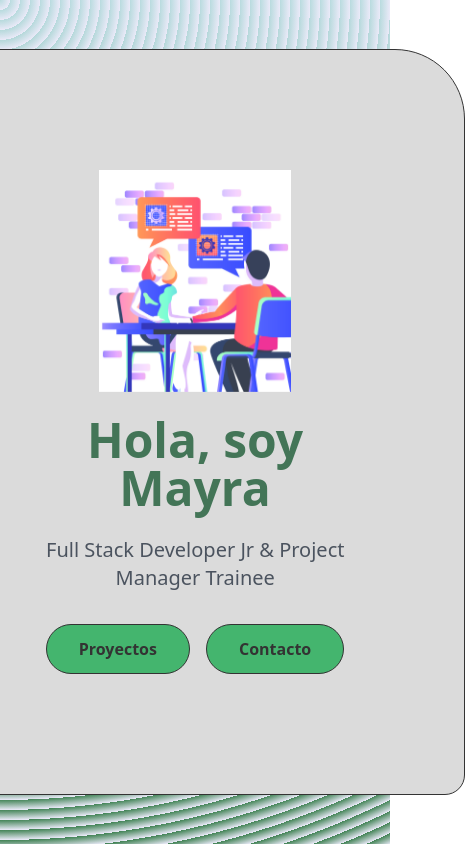
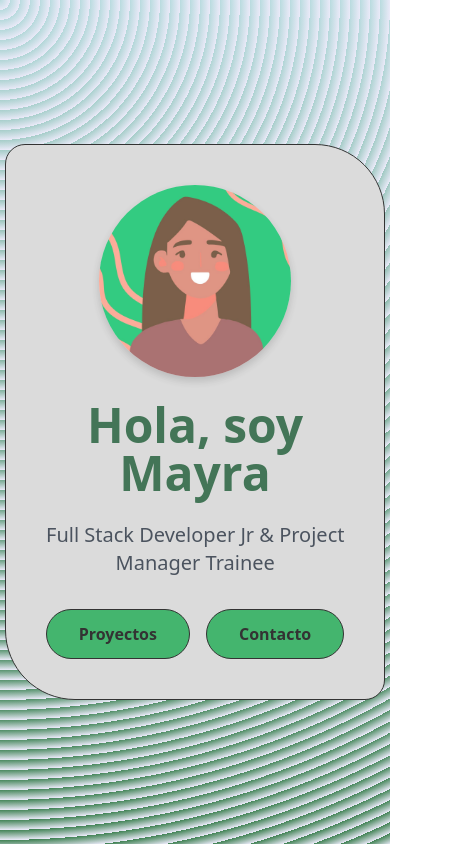
Before and after one commit to MayradelvGonzalez/PortfolioMay, a React (Create React App) app: page / in a window 390 px wide. Shown: the top 846 px of the page, 465 px wide, since content can reach past the window. Built offline with nearby package versions, Linux system fonts and the light colour scheme.

Commit message:
acomodandoElementos

```diff
--- a/src/components/ContactSection.js
+++ b/src/components/ContactSection.js
@@ -12,7 +12,7 @@ const ContactSection = forwardRef((_, ref) => {
   const handleScroll = () => {
     if (titleRef.current) {
       const rect = titleRef.current.getBoundingClientRect();
-      // Verificamos si el elemento está dentro de la ventana visible
+
       const isCurrentlyVisible = rect.top < window.innerHeight && rect.bottom >= 0;
       setIsVisible(isCurrentlyVisible);
     }
@@ -33,7 +33,7 @@ const ContactSection = forwardRef((_, ref) => {
     >
       <div className="container mx-auto px-4 max-w-4xl">
         <h2
-          ref={titleRef} // Asignamos la referencia al h2
+          ref={titleRef}
           className={`text-3xl font-bold text-green-800 mb-12 text-center ${
             isVisible ? 'animate__animated animate__rubberBand animate__slow' : ''
           }`}
@@ -63,12 +63,12 @@ const ContactSection = forwardRef((_, ref) => {
 });
 
 const Footer = () => (
-  <footer className="bg-gray-200 py-4 text-center text-gray-600">
+  <footer className="bg-gray-300 py-1 text-center text-gray-600">
     <button
       onClick={() => window.scrollTo({ top: 0, behavior: 'smooth' })}
-      className="bg-green-600 text-white font-bold py-2 px-6 rounded-full shadow-md hover:bg-green-700 focus:outline-none focus:ring-2 focus:ring-green-500 animate__animated animate__fadeIn"
+      className="bg-green-500 text-black font-semibold py-2 px-4 rounded-full shadow-md hover:bg-green-800 focus:outline-none focus:ring-2 focus:ring-green-800 animate__animated animate__fadeIn"
     >
-      🔼
+      Volver al Inicio🔼
     </button>
 
   </footer>
--- a/src/components/HeroSection.js
+++ b/src/components/HeroSection.js
@@ -1,5 +1,5 @@
 import React, { useRef, useEffect, useState } from 'react';
-import remoteWorkGraphic from '../imagen.png';
+import remoteWorkGraphic from '../avatarImg.jpg';
 import 'animate.css';
 
 const HeroSection = ({ scrollToContact }) => {
@@ -67,8 +67,8 @@ const HeroSection = ({ scrollToContact }) => {
       ref={sectionRef}
     >
       <div
-        className="flex flex-col md:flex-row items-center justify-center max-w-5xl"
-        style={{ backgroundColor: 'lightgray', padding: '120px', borderRadius: '20px 70px', border: '1px black solid' }}
+        className="flex flex-col md:flex-row items-center justify-center max-w-2xl"
+        style={{ backgroundColor: 'lightgray', padding: '40px', margin:'50px', borderRadius: '20px 70px', border: '1px black solid' }}
       >
         {/* Imagen a la izquierda */}
         <img
@@ -76,6 +76,7 @@ const HeroSection = ({ scrollToContact }) => {
           src={remoteWorkGraphic}
           alt="Ilustración de trabajo remoto o diseño"
           className="w-48 h-auto mb-6 md:mb-0 md:mr-6"
+          style={{ borderRadius: '50%', boxShadow: '0 4px 8px rgba(0, 0, 0, 0.2)' }}
         />
 
         {/* Contenido de texto a la derecha */}
```
Also changed, not shown: src/avatar.gif (added), src/avatarImg.jpg (added).
